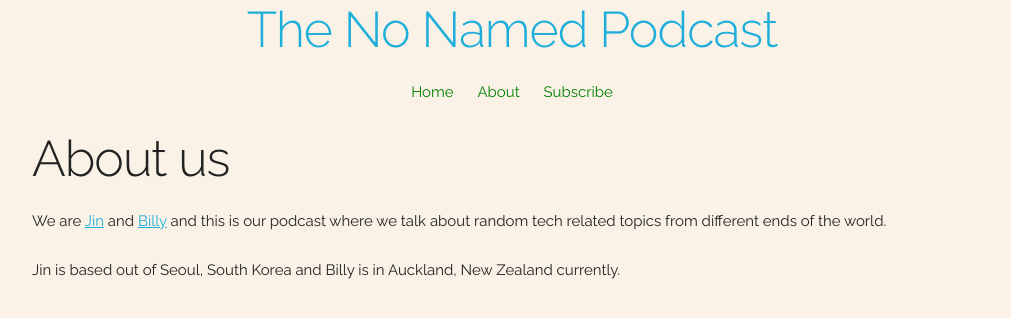
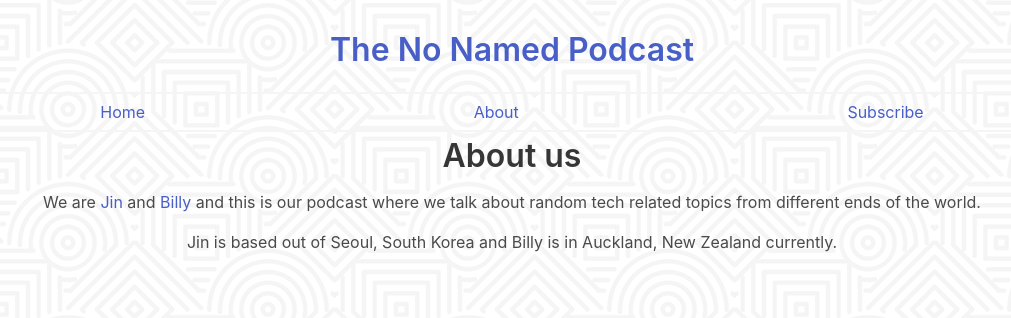
Before and after one commit to jinpark/podcast, a Django app: page /about in a window 1280 px wide. Shown: the top 318 px of the page, without its empty margins (128-1139 px from the left). Run offline with Django 3.2, Linux system fonts and the light colour scheme; some libraries are stand-ins or nearby versions.

Commit message:
try out bulma?

```diff
--- a/episode/templates/base.html
+++ b/episode/templates/base.html
@@ -8,16 +8,23 @@
     <title></title>
     <meta name="description" content="">
     <meta name="author" content="Jin Park">
+    <meta name="viewport" content="width=device-width, initial-scale=1.0">
 
     {% block title %}<title>We still need a podcast name</title>{% endblock %}
 
     <link rel="stylesheet" type="text/css" href="{% static 'normalize.css' %}" />
-    <link rel="stylesheet" type="text/css" href="{% static 'skeleton.css' %}" />
-    <link rel="stylesheet" type="text/css" href="{% static 'style.css' %}" />
-    <link href="//fonts.googleapis.com/css?family=Raleway:400,300,600" rel="stylesheet" type="text/css">
+    <link rel="stylesheet" href="https://maxcdn.bootstrapcdn.com/font-awesome/4.7.0/css/font-awesome.min.css">
+    <link rel="stylesheet" href="https://cdnjs.cloudflare.com/ajax/libs/bulma/0.6.0/css/bulma.min.css">
+    <link rel="stylesheet" type="text/css" href="{% static 'bulma-style.css' %}" />
 
     {% block stylesheets %}{% endblock %}
 
+    <style>
+      html {
+        background-image: url("{% static 'hypnotize.png' %}");
+        background-repeat: repeat;
+      }
+    </style>
     <!--[if lt IE 9]>
     <script src="http://html5shiv.googlecode.com/svn/trunk/html5.js"></script>
     <![endif]-->
@@ -25,17 +32,14 @@
 
 <body>
     <div class="container">
-      <header>
-          <h1 class="podcast-title title"><a class="nostyle" href="{% url 'home_page' %}"
-                                       title="Accountability Hour">The No Named Podcast</a></h1>
-          <nav id="menu" class="row">
-              <ul>
-                  <li><a class="menu-a" href="{% url 'home_page' %}">Home</a></li>
-                  <li><a class="menu-a" href="{% url 'about_page' %}">About</a></li>
-                  <li><a class="menu-a" href="{% url 'rss_feed' %}">Subscribe</a></li>
-              </ul>
+          <h1 class="title"><a class="nostyle" href="{% url 'home_page' %}">The No Named Podcast</a></h1>
+          <hr>
+          <nav class="level is-transparent">
+            <a class="level-item has-text-centered" href="{% url 'home_page' %}">Home</a>
+            <a class="level-item has-text-centered" href="{% url 'about_page' %}">About</a>
+            <a class="level-item has-text-centered" href="{% url 'rss_feed' %}">Subscribe</a>
           </nav>
-      </header>
+          <hr>
 
       <div class="content">
           {% block content %}
--- /dev/null
+++ b/podcast/static/bulma-style.css
@@ -0,0 +1,32 @@
+.container {
+  text-align: center;
+}
+
+.title {
+  margin: 1em;
+}
+
+/*.navbar {
+  justify-content: center;
+  background-color: transparent;
+}*/
+
+.level:not(:last-child) {
+  margin-bottom: 0px;
+}
+
+hr {
+  margin: 6px;
+}
+
+.content ul {
+  list-style-type: none;
+}
+
+audio {
+  width: 100%;
+}
+
+audio::-webkit-media-controls {
+  width: 100%;
+}
--- a/podcast/static/style.css
+++ /dev/null
@@ -1,29 +0,0 @@
-li a {
-    color: green;
-}
-
-html {
-    background-color: hsl(38, 66%, 94%);
-}
-
-header a {
-  text-decoration: none;
-}
-
-.podcast-title {
-    text-align: center;
-}
-
-#menu ul {
-  list-style: none;
-  text-align: center;
-}
-
-#menu ul li {
-  display: inline;
-  padding: 1rem;
-}
-
-ul.episodes {
-  list-style: none;
-}
```
Also changed, not shown: episode/templates/home.html (+28 -3 lines), podcast/static/hypnotize.png (added).
